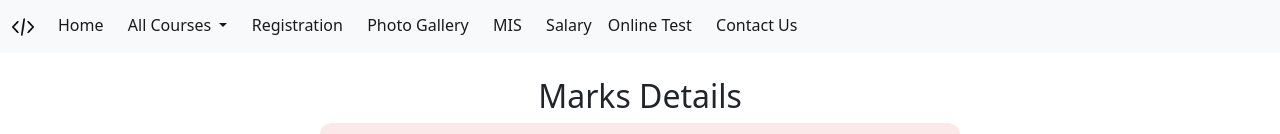
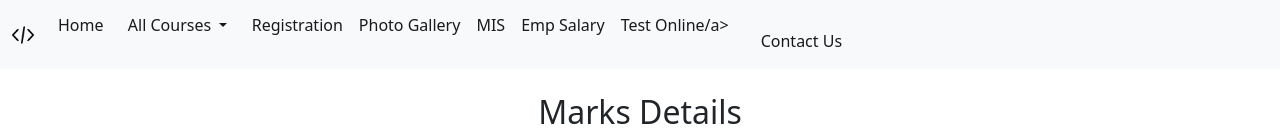
Before and after one commit to prajapatihet/virtualclass, a plain HTML site: page mis.html in a window 1280 px wide. Shown: the part 373-507 px from the top of the page. Drawn offline with nearby package versions, Linux system fonts and the light colour scheme.

Commit message:
minor changes

```diff
--- a/mis.html
+++ b/mis.html
@@ -80,14 +80,10 @@
                     </li>
                     &nbsp;&nbsp;
                     <li class="nav-item"><a class="nav-link active" href="./register.html">Registration</a></li>
-                    &nbsp;&nbsp;
                     <li class="nav-item"><a class="nav-link active" href="./photogallery.html">Photo Gallery</a></li>
-                    &nbsp;&nbsp;
                     <li class="nav-item"><a class="nav-link active" href="#">MIS</a></li>
-                    &nbsp;&nbsp;
-                    <li class="nav-item"><a class="nav-link active" href="./empsal.html">Salary</a></li>
-                    <li class="nav-item"><a class="nav-link active" href="./onlinetest.html">Online Test</a></li>
-                    &nbsp;&nbsp;
+                    <li class="nav-item"><a class="nav-link active" href="./empsal.html">Emp Salary</a></li>
+                    <li class="nav-item"><a class="nav-link active" href="./onlinetest.html">Test Online/a></li>
                     <li class="nav-item"><a class="nav-link active" href="./contact.html">Contact Us</a></li>
 
                     <!-- <li class="nav-item">
```
Also changed, not shown: contact.html (+1 -5 lines), empsal.html (+1 -5 lines), index.html (+1 -1 lines), onlinetest.html (+1 -1 lines), photogallery.html (+2 -6 lines), register.html (+2 -6 lines).
